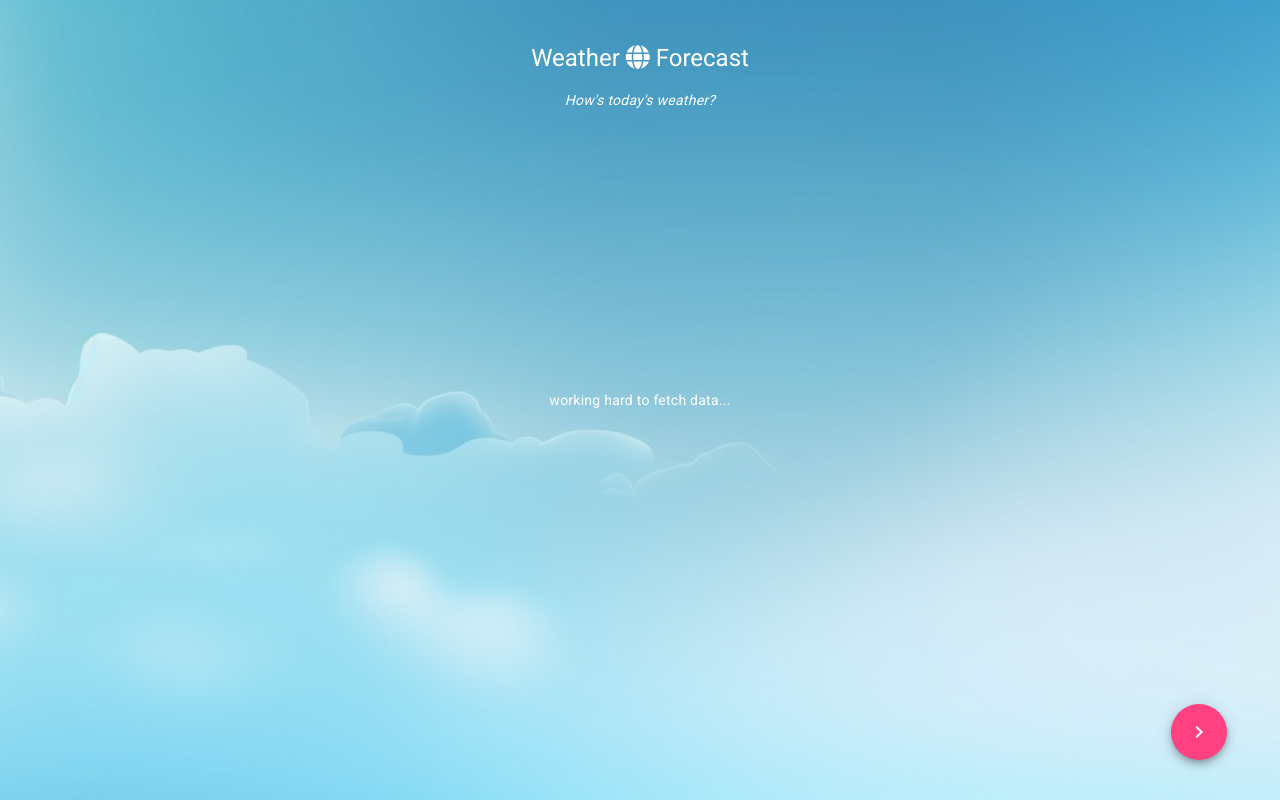
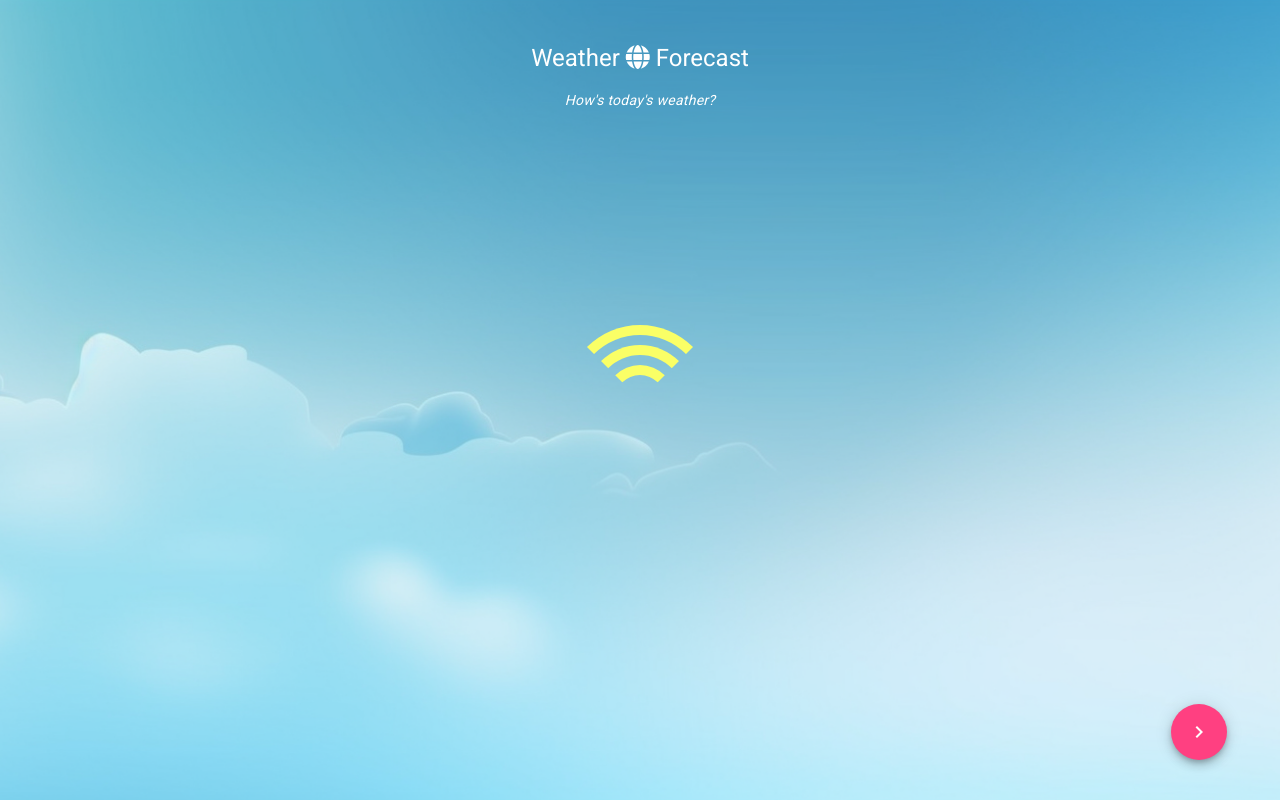
Before and after one commit to kwtsangaf/weather-app, an Angular app: page /home in a window 1280 px wide. Built offline with nearby package versions, Linux system fonts and the light colour scheme; no server answers.

Commit message:
feat(v1-wrapup): add custom loading spinner and integrated to home page

```diff
--- a/src/app/app.module.ts
+++ b/src/app/app.module.ts
@@ -16,6 +16,7 @@ import {WindDirectionPipe} from "./wind-direction.pipe";
 import {MatInputModule} from "@angular/material/input";
 import {FormsModule} from "@angular/forms";
 import {MatTooltipModule} from "@angular/material/tooltip";
+import { SpinnerComponent } from './spinner/spinner.component';
 
 @NgModule({
   declarations: [
@@ -23,7 +24,8 @@ import {MatTooltipModule} from "@angular/material/tooltip";
     HomeComponent,
     DetailsComponent,
     ChartComponent,
-    WindDirectionPipe
+    WindDirectionPipe,
+    SpinnerComponent
   ],
   imports: [
     BrowserModule,
--- a/src/app/home/home.component.html
+++ b/src/app/home/home.component.html
@@ -4,9 +4,10 @@
     <i class="caption">How's today's weather?</i>
   </div>
 
-  <span *ngIf="isLoading">working hard to fetch data...</span>
+<!--  <span *ngIf="isLoading">working hard to fetch data...</span>-->
+  <app-spinner *ngIf="isLoading"></app-spinner>
 
-  <div *ngIf="weather!=null" class="info">
+  <div *ngIf="weather!=null&&!isLoading" class="info">
     <div class="location info__block">
       <div><i class="fa fa-compass" aria-hidden="true"></i></div>
       <div *ngIf="cityName!=null">{{ cityName }}</div>
--- a/src/app/home/home.component.ts
+++ b/src/app/home/home.component.ts
@@ -50,6 +50,7 @@ export class HomeComponent implements OnInit {
     this.isLoading = true;
     this.weatherService.getDailyData(latitude, longitude, timezone).subscribe({
       next: (response) => {
+        this.locationKey = '';
         this.cityName = locName;
         this.weather = response;
         this.isLoading = false;
--- /dev/null
+++ b/src/app/spinner/spinner.component.html
@@ -0,0 +1,4 @@
+<div class="pace">
+  <div class="pace-progress">
+  </div>
+</div>
--- /dev/null
+++ b/src/app/spinner/spinner.component.scss
@@ -0,0 +1,92 @@
+$radar-color: #faff66;
+
+.pace {
+  -webkit-pointer-events: none;
+  pointer-events: none;
+
+  -webkit-user-select: none;
+  -moz-user-select: none;
+  user-select: none;
+
+  z-index: 2000;
+  position: fixed;
+  height: 90px;
+  width: 90px;
+  margin: auto;
+  top: 0;
+  left: 0;
+  right: 0;
+  bottom: 0;
+}
+
+.pace.pace-inactive .pace-progress {
+  display: none;
+}
+
+.pace .pace-progress {
+  position: fixed;
+  z-index: 2000;
+  display: block;
+  position: absolute;
+  left: -30px;
+  top: -30px;
+  height: 90px;
+  width: 90px !important;
+
+  display: block;
+  border-width: 30px;
+  border-radius: 50%;
+
+  border-style: double;
+  border-color: $radar-color transparent transparent;
+
+  -webkit-animation: spin 1s linear infinite;
+  -moz-animation: spin 1s linear infinite;
+  -o-animation: spin 1s linear infinite;
+  animation: spin 1s linear infinite;
+}
+
+.pace .pace-progress:before {
+  content: ' ';
+  position: absolute;
+  top: 10px;
+  left: 10px;
+  height: 50px;
+  width: 50px !important;
+  display: block;
+  border-width: 10px;
+  border-radius: 50%;
+
+  border-style: solid;
+  border-color: $radar-color transparent transparent;
+
+}
+
+@-webkit-keyframes spin {
+  100% {
+    -webkit-transform: rotate(359deg);
+  }
+}
+
+@-moz-keyframes spin {
+  100% {
+    -moz-transform: rotate(359deg);
+  }
+}
+
+@-o-keyframes spin {
+  100% {
+    -moz-transform: rotate(359deg);
+  }
+}
+
+@keyframes spin {
+  100% {
+    transform: rotate(359deg);
+  }
+}
+
+
+html {
+  background: #ccc url('https://subtlepatterns.com/patterns/geometry.png');
+}
```
Also changed, not shown: src/app/spinner/spinner.component.ts (added, +9 -0 lines), 1 other file (tests, documents, lock files or other folders).
